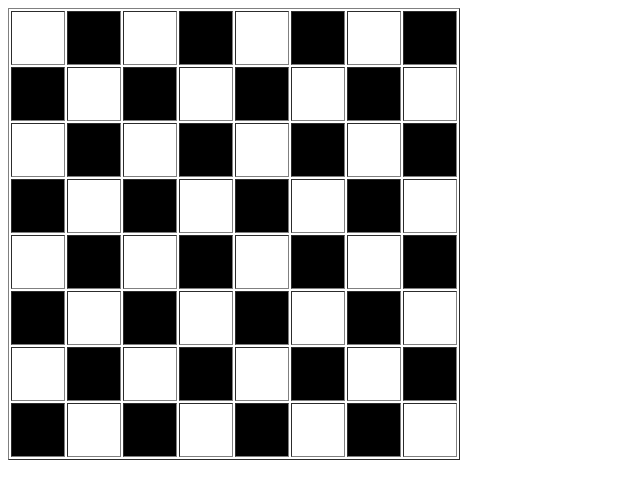
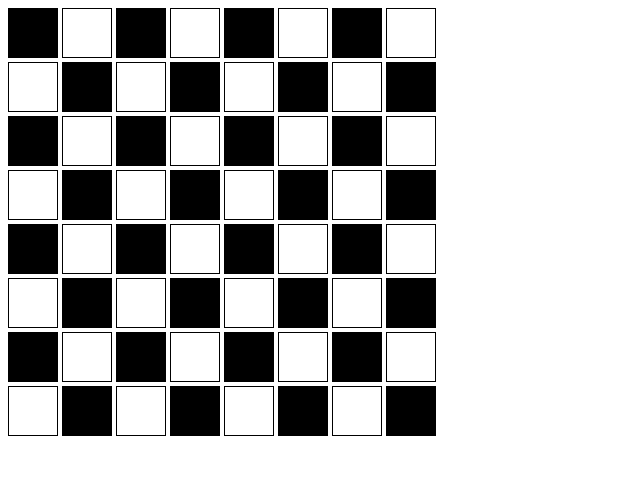
Before and after one commit to yusufbahtiarr/fgo24-css-chessboard, a website: page index.html in a window 1280 px wide. Shown: the whole page, without its empty margins (0-640 px from the left). Drawn offline with Linux system fonts and the light colour scheme.

Commit message:
feat: add implementation css box model and display

```diff
--- a/index.html
+++ b/index.html
@@ -4,91 +4,113 @@
     <meta charset="UTF-8">
     <meta name="viewport" content="width=device-width, initial-scale=1.0">
     <title>Chessboard</title>
+    <style>
+        * {
+            box-sizing: border-box;
+            /* padding: 0; */
+            /* margin: 0; */
+        }
+        div {
+            /* display: inline-block; */
+            /* border: 1px solid black; */
+        }
+        div.black {
+            display: inline-block;
+            height: 50px;
+            width: 50px;
+            background-color: black;
+            border: 1px solid black;
+        }
+        div.white {
+            display: inline-block;
+            height: 50px;
+            width: 50px;
+            background-color: white;
+            border: 1px solid black;
+        }
+
+    </style>
 </head>
 <body>
-    <table border="1">
-        <tbody>
-            <tr>
-                <td bgcolor="#fff" width="50" height="50"></td>
-                <td bgcolor="#000" width="50" height="50"></td>
-                <td bgcolor="#fff" width="50" height="50"></td>
-                <td bgcolor="#000" width="50" height="50"></td>
-                <td bgcolor="#fff" width="50" height="50"></td>
-                <td bgcolor="#000" width="50" height="50"></td>
-                <td bgcolor="#fff" width="50" height="50"></td>
-                <td bgcolor="#000" width="50" height="50"></td>
-            </tr>
-            <tr>
-                <td bgcolor="#000" width="50" height="50"></td>
-                <td bgcolor="#fff" width="50" height="50"></td>
-                <td bgcolor="#000" width="50" height="50"></td>
-                <td bgcolor="#fff" width="50" height="50"></td>
-                <td bgcolor="#000" width="50" height="50"></td>
-                <td bgcolor="#fff" width="50" height="50"></td>
-                <td bgcolor="#000" width="50" height="50"></td>
-                <td bgcolor="#fff" width="50" height="50"></td>
-            </tr>
-            <tr>
-                <td bgcolor="#fff" width="50" height="50"></td>
-                <td bgcolor="#000" width="50" height="50"></td>
-                <td bgcolor="#fff" width="50" height="50"></td>
-                <td bgcolor="#000" width="50" height="50"></td>
-                <td bgcolor="#fff" width="50" height="50"></td>
-                <td bgcolor="#000" width="50" height="50"></td>
-                <td bgcolor="#fff" width="50" height="50"></td>
-                <td bgcolor="#000" width="50" height="50"></td>
-            </tr>
-            <tr>
-                <td bgcolor="#000" width="50" height="50"></td>
-                <td bgcolor="#fff" width="50" height="50"></td>
-                <td bgcolor="#000" width="50" height="50"></td>
-                <td bgcolor="#fff" width="50" height="50"></td>
-                <td bgcolor="#000" width="50" height="50"></td>
-                <td bgcolor="#fff" width="50" height="50"></td>
-                <td bgcolor="#000" width="50" height="50"></td>
-                <td bgcolor="#fff" width="50" height="50"></td>
-            </tr>
-            <tr>
-                <td bgcolor="#fff" width="50" height="50"></td>
-                <td bgcolor="#000" width="50" height="50"></td>
-                <td bgcolor="#fff" width="50" height="50"></td>
-                <td bgcolor="#000" width="50" height="50"></td>
-                <td bgcolor="#fff" width="50" height="50"></td>
-                <td bgcolor="#000" width="50" height="50"></td>
-                <td bgcolor="#fff" width="50" height="50"></td>
-                <td bgcolor="#000" width="50" height="50"></td>
-            </tr>
-            <tr>
-                <td bgcolor="#000" width="50" height="50"></td>
-                <td bgcolor="#fff" width="50" height="50"></td>
-                <td bgcolor="#000" width="50" height="50"></td>
-                <td bgcolor="#fff" width="50" height="50"></td>
-                <td bgcolor="#000" width="50" height="50"></td>
-                <td bgcolor="#fff" width="50" height="50"></td>
-                <td bgcolor="#000" width="50" height="50"></td>
-                <td bgcolor="#fff" width="50" height="50"></td>
-            </tr>
-            <tr>
-                <td bgcolor="#fff" width="50" height="50"></td>
-                <td bgcolor="#000" width="50" height="50"></td>
-                <td bgcolor="#fff" width="50" height="50"></td>
-                <td bgcolor="#000" width="50" height="50"></td>
-                <td bgcolor="#fff" width="50" height="50"></td>
-                <td bgcolor="#000" width="50" height="50"></td>
-                <td bgcolor="#fff" width="50" height="50"></td>
-                <td bgcolor="#000" width="50" height="50"></td>
-            </tr>
-            <tr>
-                <td bgcolor="#000" width="50" height="50"></td>
-                <td bgcolor="#fff" width="50" height="50"></td>
-                <td bgcolor="#000" width="50" height="50"></td>
-                <td bgcolor="#fff" width="50" height="50"></td>
-                <td bgcolor="#000" width="50" height="50"></td>
-                <td bgcolor="#fff" width="50" height="50"></td>
-                <td bgcolor="#000" width="50" height="50"></td>
-                <td bgcolor="#fff" width="50" height="50"></td>
-            </tr>
-        </tbody>
-    </table>
+    <div>
+        <div class="black"> </div>
+        <div class="white"> </div>
+        <div class="black"> </div>
+        <div class="white"> </div>
+        <div class="black"> </div>
+        <div class="white"> </div>
+        <div class="black"> </div>
+        <div class="white"> </div>
+    </div>
+    <div>
+        <div class="white"> </div>
+        <div class="black"> </div>
+        <div class="white"> </div>
+        <div class="black"> </div>
+        <div class="white"> </div>
+        <div class="black"> </div>
+        <div class="white"> </div>
+        <div class="black"> </div>
+    </div>
+    <div>
+        <div class="black"> </div>
+        <div class="white"> </div>
+        <div class="black"> </div>
+        <div class="white"> </div>
+        <div class="black"> </div>
+        <div class="white"> </div>
+        <div class="black"> </div>
+        <div class="white"> </div>
+    </div>
+    <div>
+        <div class="white"> </div>
+        <div class="black"> </div>
+        <div class="white"> </div>
+        <div class="black"> </div>
+        <div class="white"> </div>
+        <div class="black"> </div>
+        <div class="white"> </div>
+        <div class="black"> </div>
+    </div>
+    <div>
+        <div class="black"> </div>
+        <div class="white"> </div>
+        <div class="black"> </div>
+        <div class="white"> </div>
+        <div class="black"> </div>
+        <div class="white"> </div>
+        <div class="black"> </div>
+        <div class="white"> </div>
+    </div>
+    <div>
+        <div class="white"> </div>
+        <div class="black"> </div>
+        <div class="white"> </div>
+        <div class="black"> </div>
+        <div class="white"> </div>
+        <div class="black"> </div>
+        <div class="white"> </div>
+        <div class="black"> </div>
+    </div>
+    <div>
+        <div class="black"> </div>
+        <div class="white"> </div>
+        <div class="black"> </div>
+        <div class="white"> </div>
+        <div class="black"> </div>
+        <div class="white"> </div>
+        <div class="black"> </div>
+        <div class="white"> </div>
+    </div>
+    <div>
+        <div class="white"> </div>
+        <div class="black"> </div>
+        <div class="white"> </div>
+        <div class="black"> </div>
+        <div class="white"> </div>
+        <div class="black"> </div>
+        <div class="white"> </div>
+        <div class="black"> </div>
+    </div>
 </body>
 </html>
```
Also changed, not shown: README.MD.
